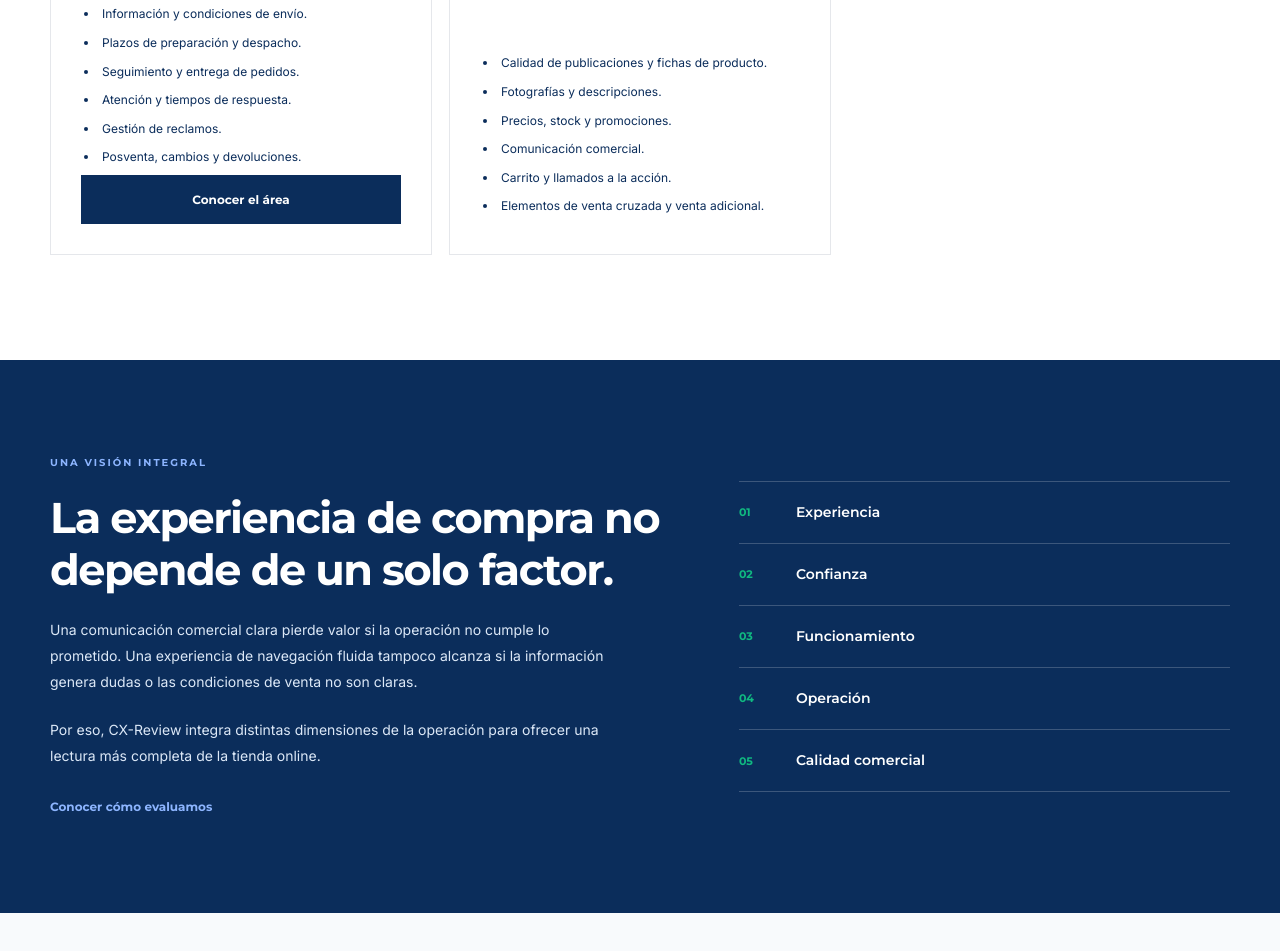
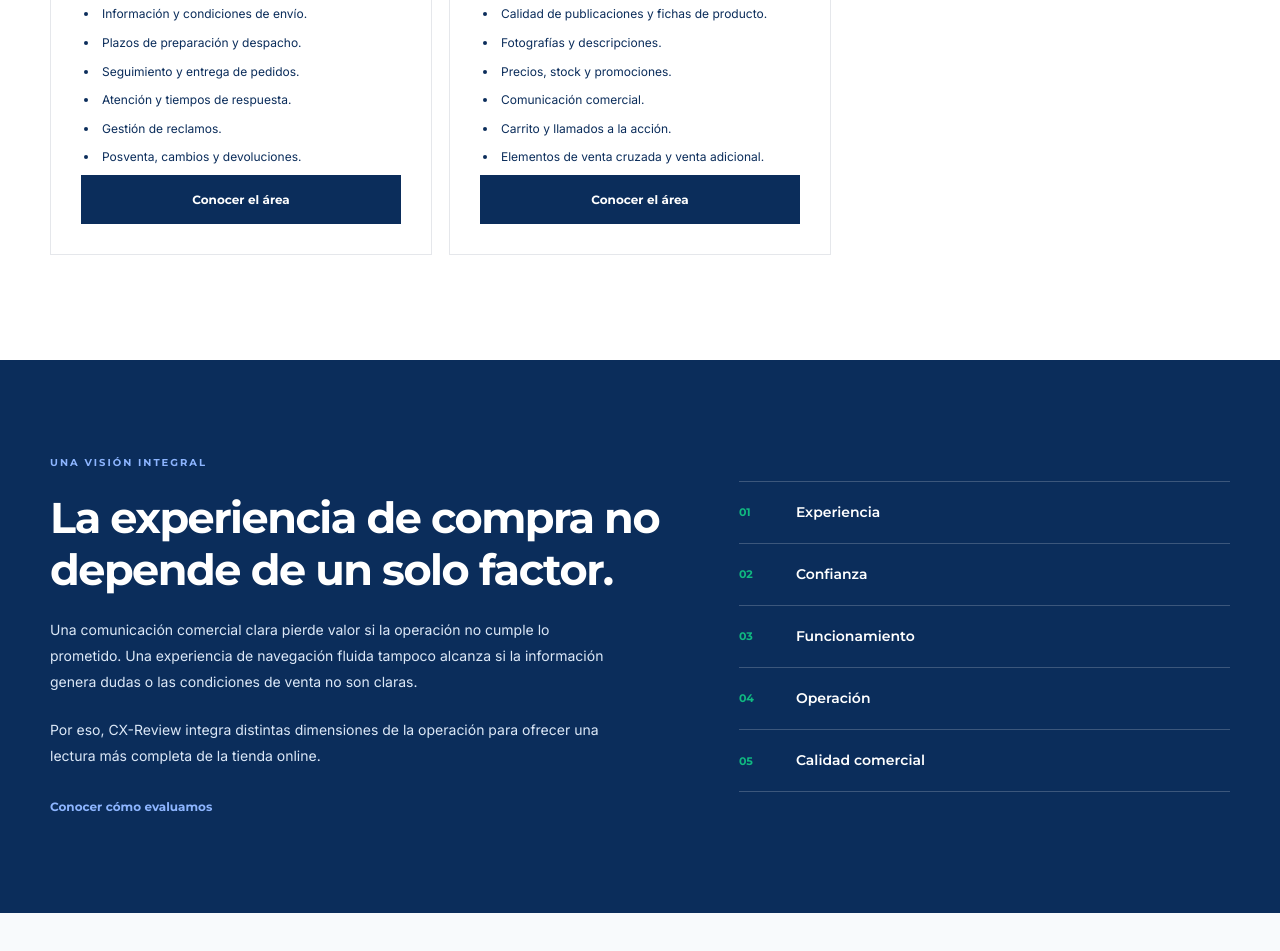
Before and after one commit to fgsantillan0126/cx-review-landing, a plain HTML site: page areas/index.html in a window 1280 px wide. Shown: the part 1899-2850 px from the top of the page. Drawn offline with Linux system fonts and the light colour scheme.

Commit message:
Conectar Calidad Comercial y actualizar sitemap

```diff
--- a/areas/index.html
+++ b/areas/index.html
@@ -387,6 +387,10 @@
     <li>Elementos de venta cruzada y venta adicional.</li>
   </ul>
 
+  <a class="button-primary" href="/areas/calidad/">
+    Conocer el área
+  </a>
+
 </article>
 
 
```
Lines whose indentation alone changed are shown as unchanged.
